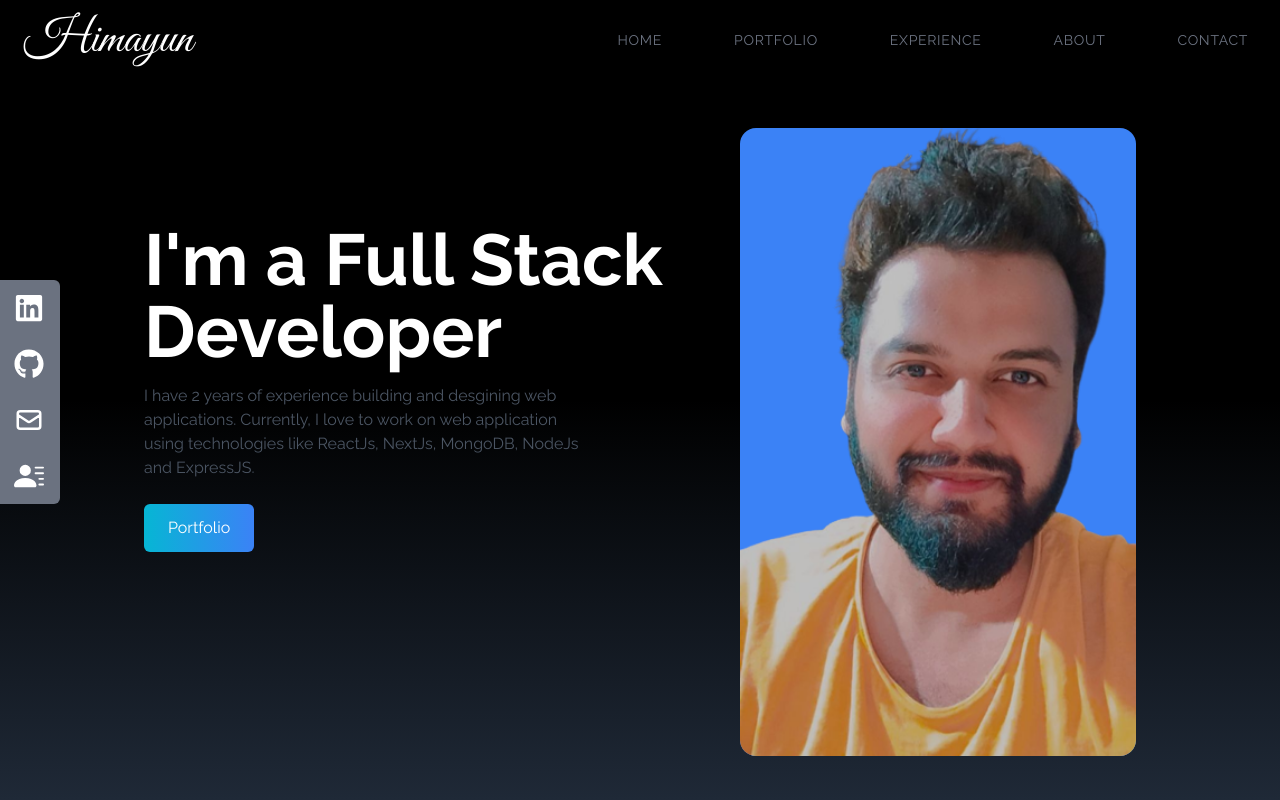
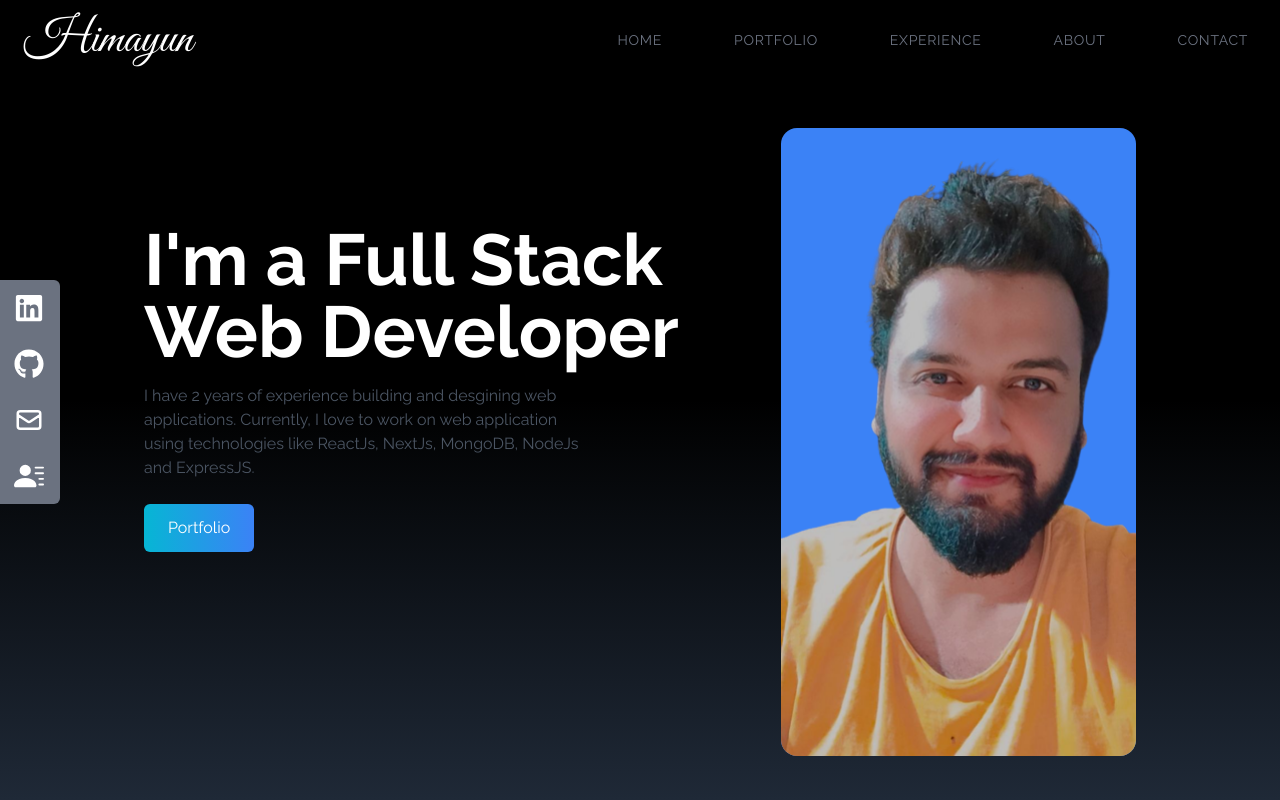
Before and after one commit to HimayunKhan/portfolio, a React (Vite) app: page / in a window 1280 px wide. Shown: the top 800 px of the page. Built offline with nearby package versions, Linux system fonts and the light colour scheme.

Commit message:
Update HomePage.jsx
changes in description headline

```diff
--- a/src/components/HomePage.jsx
+++ b/src/components/HomePage.jsx
@@ -13,7 +13,7 @@ const HomePage = () => {
       <div className=" pt-[300px] md:pt-0 text-center md:text-left  max-w-screen-lg mx-auto flex flex-col items-center justify-center h-full px-4 md:flex-row">
         <div className="flex flex-col justify-center h-full   mt-[-200px] md:mt-0">
           <h2 className="text-4xl sm:text-7xl   font-bold text-white">
-            I'm a Full Stack Developer
+            I'm a Full Stack Web Developer
           </h2>
           <p className="text-gray-600  py-4 max-w-md">
             I have 2 years of experience building and desgining web applications.
```
